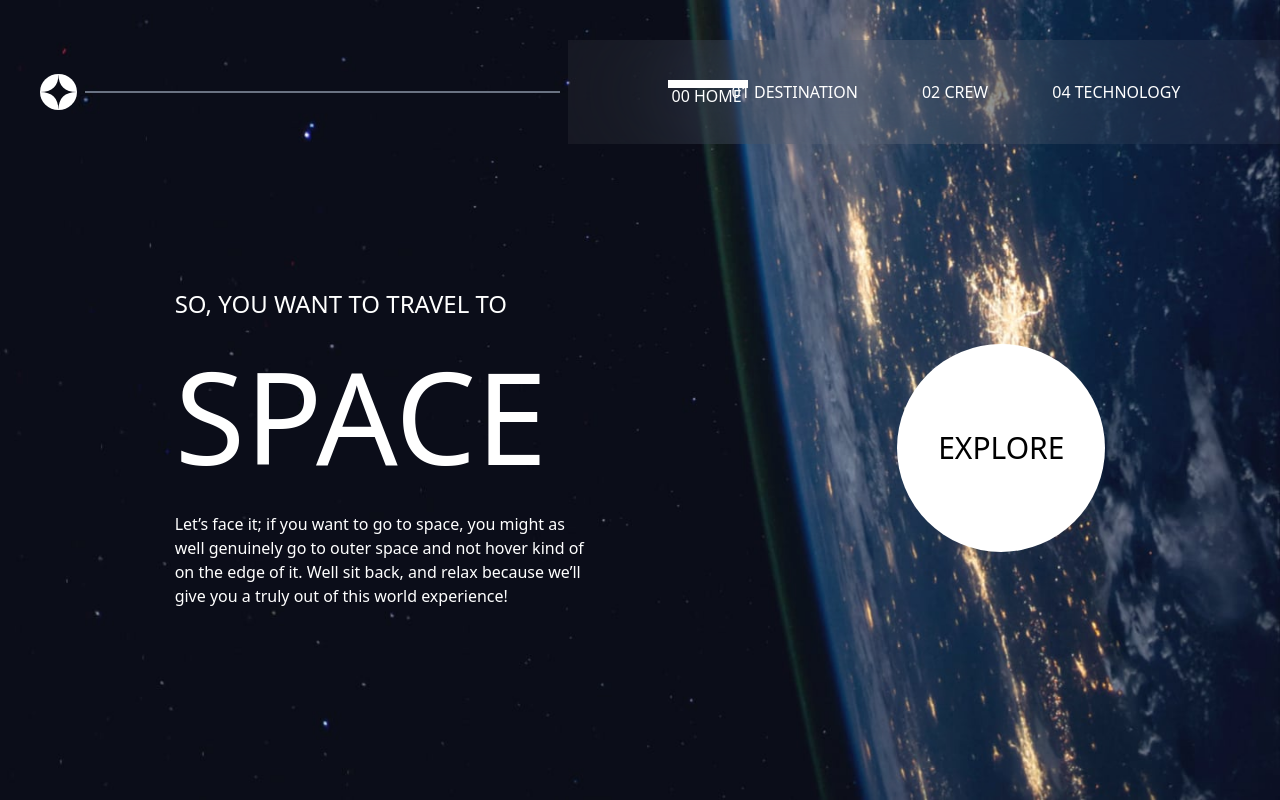
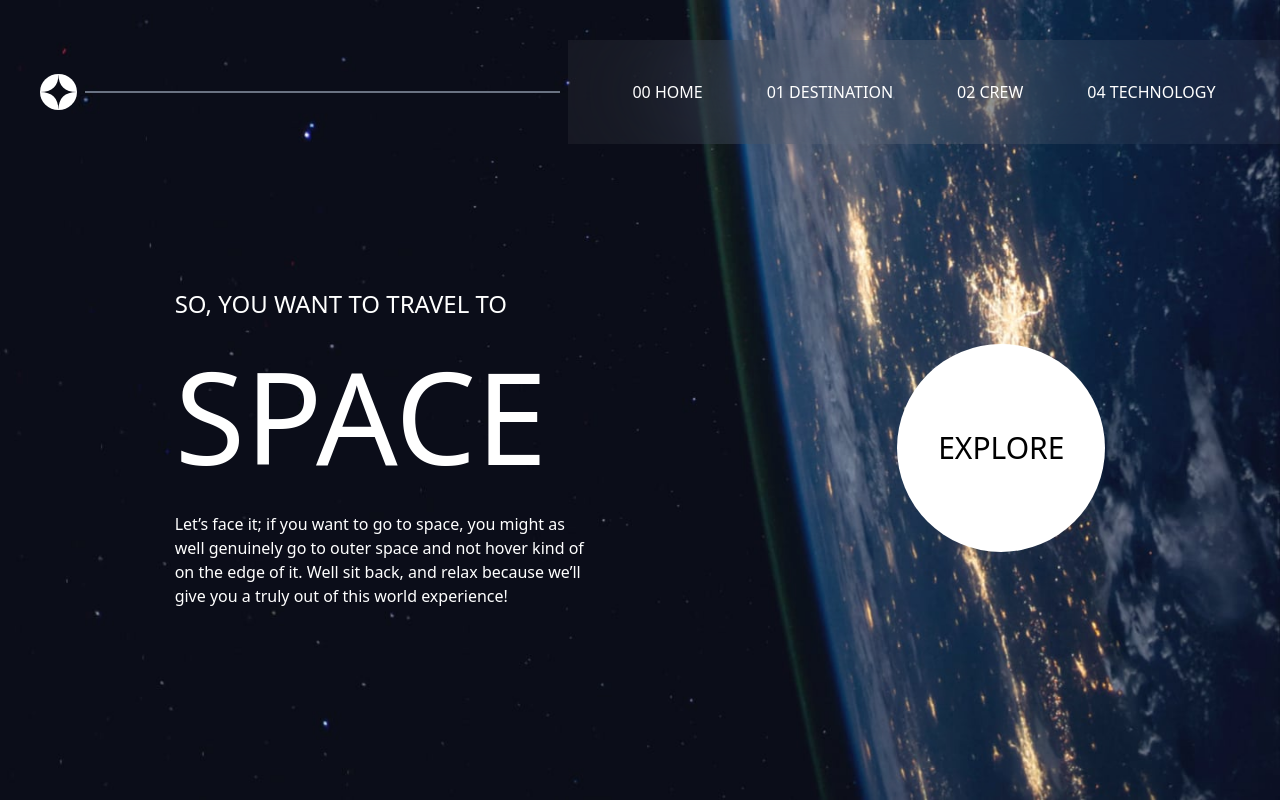
Before and after one commit to fernandzxc/page_space, a React (Vite) app: page / in a window 1280 px wide. Built offline with nearby package versions, Linux system fonts and the light colour scheme.

Commit message:
actualizacion

```diff
--- a/src/Components/Header.jsx
+++ b/src/Components/Header.jsx
@@ -22,19 +22,21 @@ const Header = () => {
         {navOptions.map((option) => (
           <div
             key={option.id}
-            className=""
+            className="relative"
             onMouseEnter={() => setIsSelector(option.id)}
-            onMouseLeave={() => setIsSelector(null)}
+            onMouseLeave={() => setIsSelector(true)}
           >
             <NavLink
               to={option.path}
               className={({ isActive }) =>
-                `${isActive ? "absolute h-1 bg-white p-1 w-20 " : "left-0 right-0 h-1 bg-white py-9"}`
+                `${isActive ? "text-white" : "hover:text-white"}`
               }
             >
               <div className="flex items-center">{option.name}</div>
             </NavLink>
-
+            {isSelector === option.id && (
+              <div className="absolute left-0 right-0 h-1 bg-white rounded-t-md animate-pulse-fast" />
+            )}
           </div>
         ))}
       </div>
```
